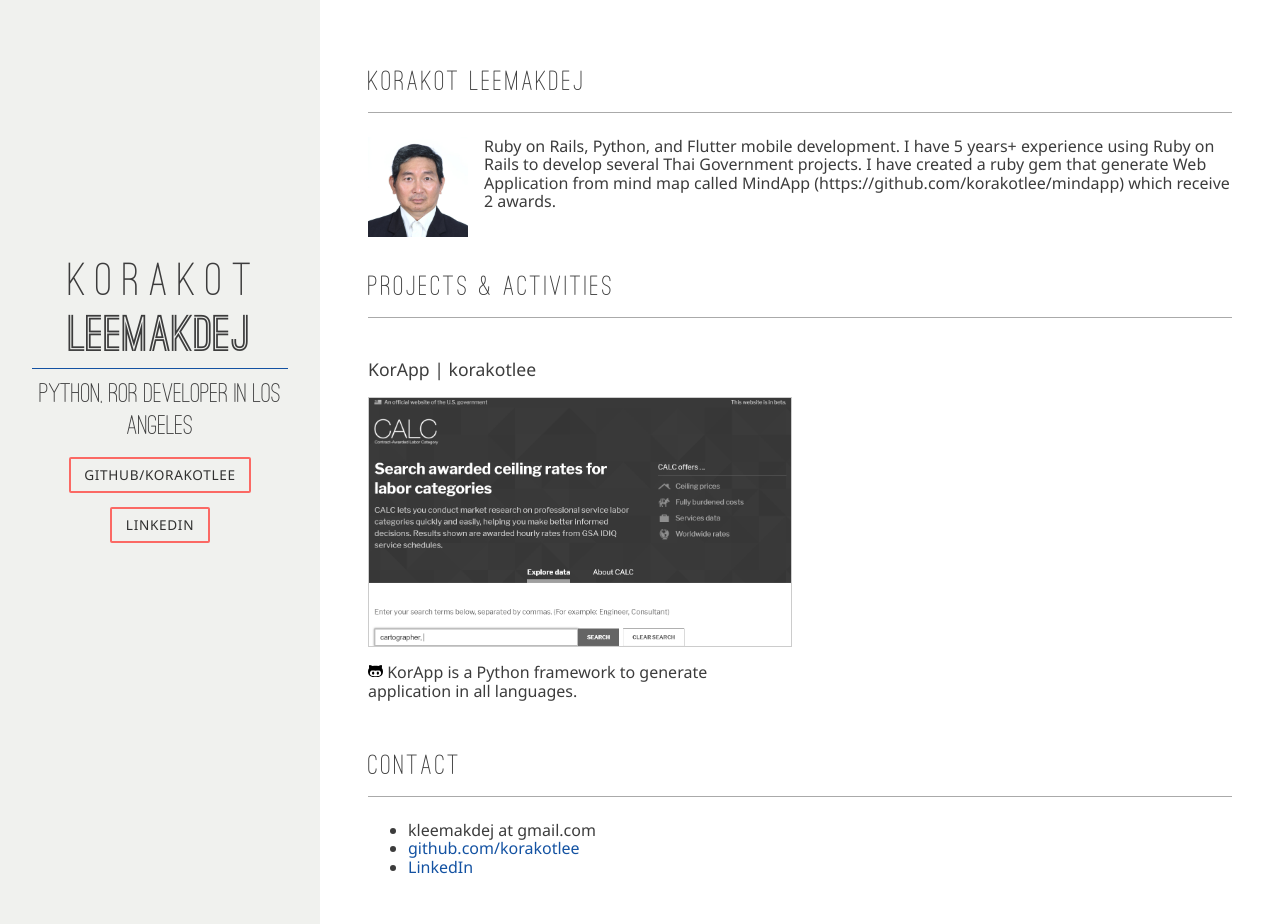
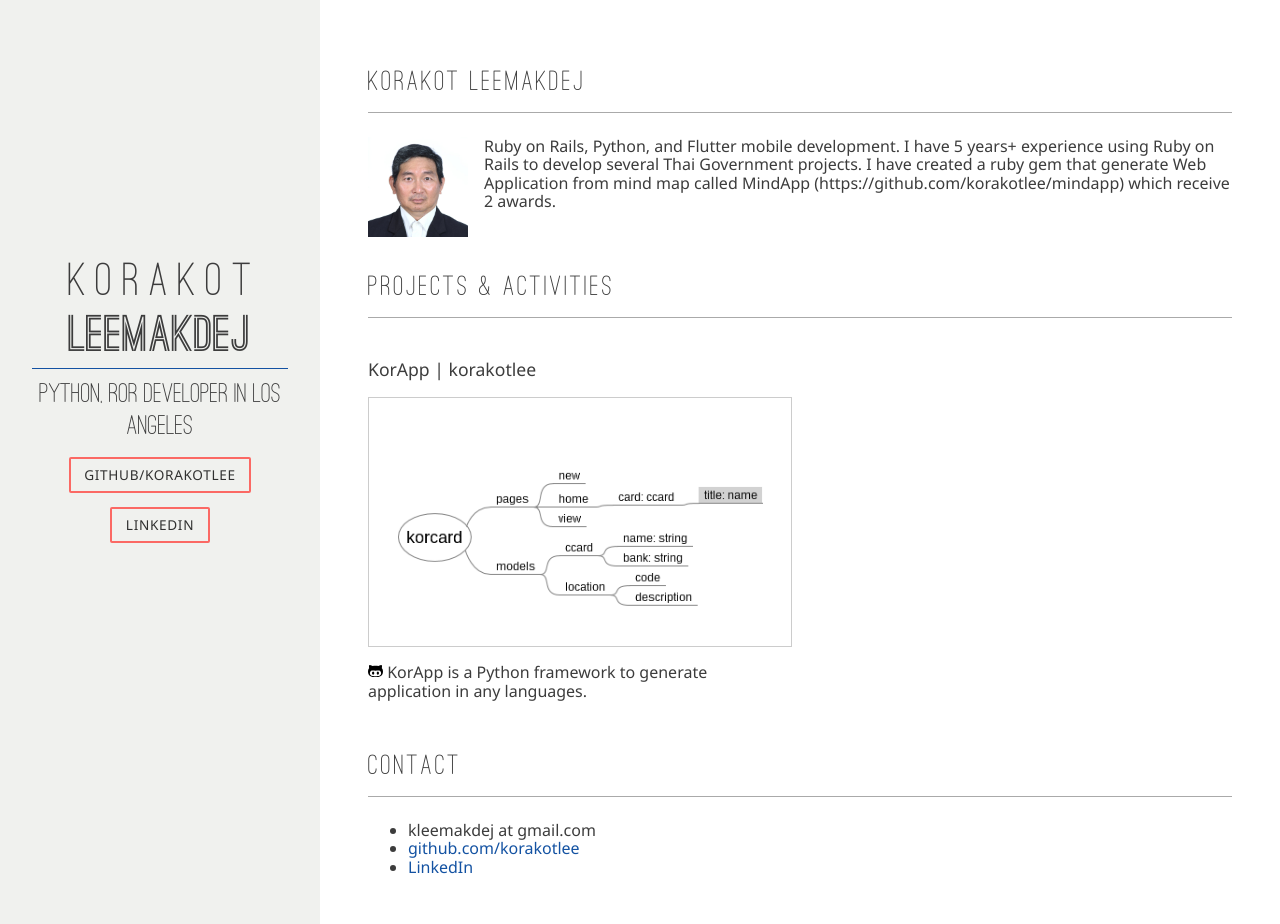
Before and after one commit to korakotlee/korakotlee.github.io, a Jekyll site: the page built from index.html, in a window 1280 px wide and 924 px high. Built offline with Jekyll 4.4.1, drawn with Linux system fonts in a browser that asks for light colours; nearby versions of some CDN libraries.

Commit message:
korapp image

```diff
--- a/_data/projects.yml
+++ b/_data/projects.yml
@@ -2,10 +2,10 @@
 - name: KorApp
   organization: korakotlee
   github_repo: korakotlee/korapp
-  image: calc.png
+  image: korapp.png
   link: https://github.com/korakotlee
   about: |
-    KorApp is a Python framework to generate application in all languages.
+    KorApp is a Python framework to generate application in any languages.
 # - name: CALC
 #   organization: 18F
 #   github_repo: 18f/calc
```
Also changed, not shown: Gemfile.lock (deleted), favicon.ico, favicon0.ico (added), img/projects/korapp.png (added), 1 other file.
